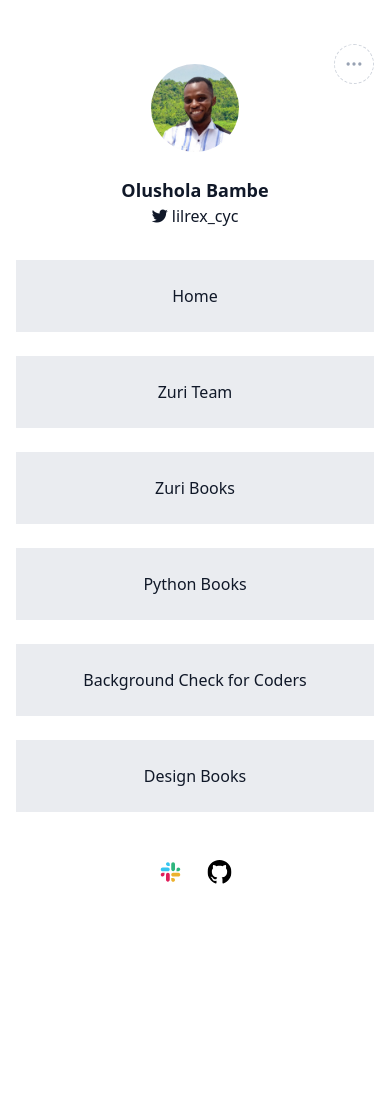
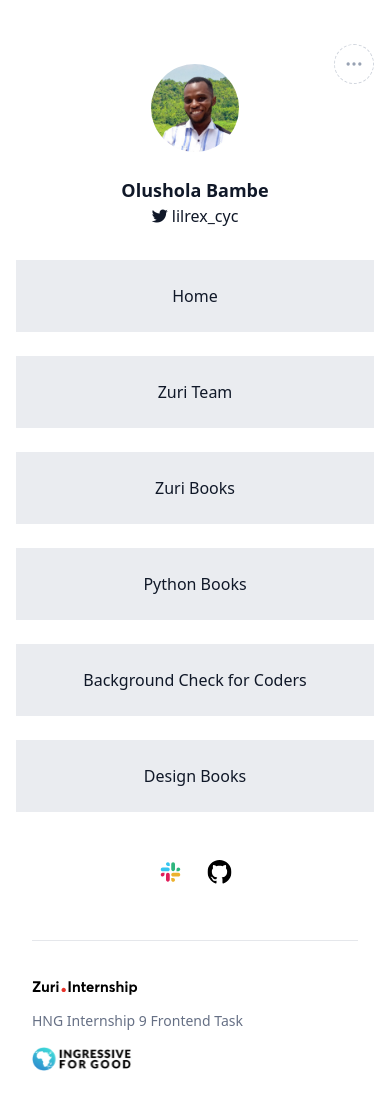
Before and after one commit to loyalsfc/Zuri-Profile, a React (Create React App) app: page / in a window 390 px wide. Shown: the top 1110 px of the page. Before the commit the page ends 940 px from the top, so only its background shows below. Built offline with nearby package versions, Linux system fonts and the light colour scheme.

Commit message:
completed mobile

```diff
--- a/src/pages/Home.js
+++ b/src/pages/Home.js
@@ -1,5 +1,7 @@
 import picture from '../assets/prifile_picture.png'
 import Links from '../component/Links'
+import Zurilogo from '../assets/Zuri.Internship_Logo.svg'
+import i4g from '../assets/I4G.svg'
 
 function Home(){
     return(
@@ -69,6 +71,13 @@ function Home(){
                     </svg>
                 </div>
             </main>
+            <footer className='py-8 px-4'>
+                <div className='flex pt-9 flex-col items-start border-t'>
+                    <img src={Zurilogo} className="h-[18px]"/>
+                    <p className="text-[#667085] text-sm py-4">HNG Internship 9 Frontend Task</p>
+                    <img src={i4g} className="h-6"/>
+                </div>
+            </footer>
         </div>
     )
 }
```
Also changed, not shown: src/assets/I4G.svg (added), src/assets/Zuri.Internship_Logo.svg (added).
